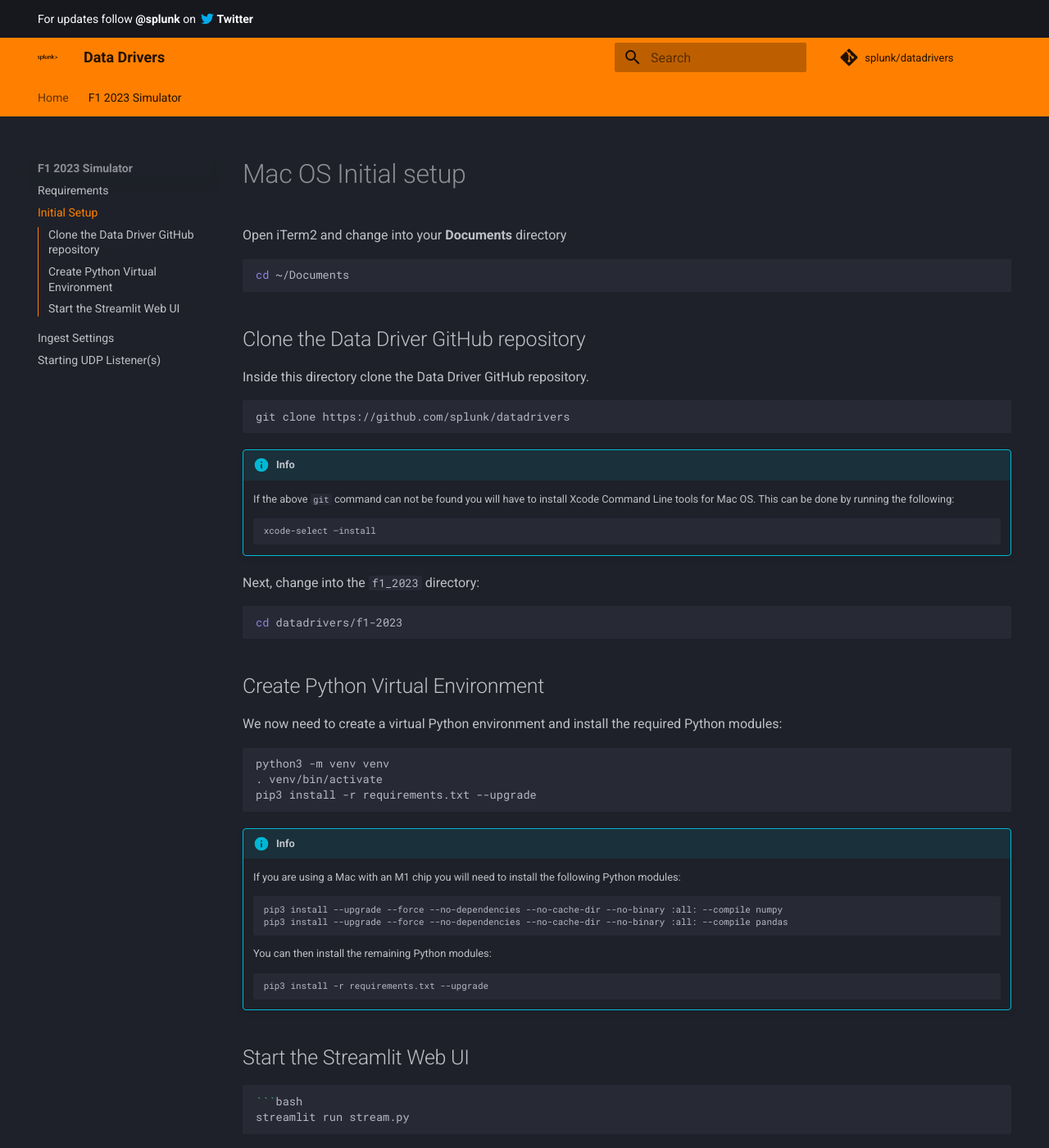
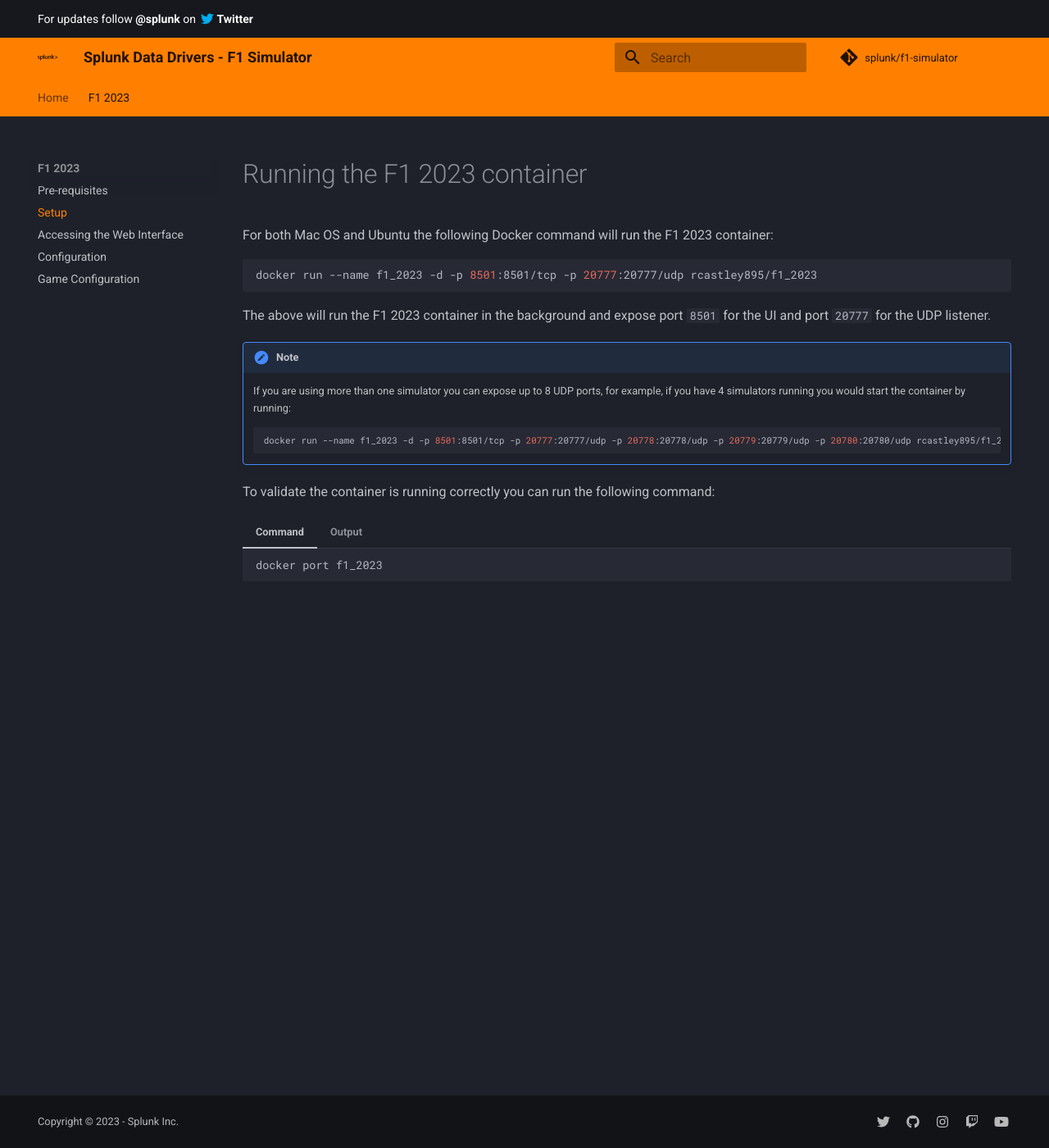
Before and after one commit to splunk/f1-simulator, an MkDocs documentation site: the page built from docs/f1_2023/setup.md, in a window 1280 px wide and 1400 px high. Shown: the whole window at 82% size. Built offline with MkDocs 1.6.1 and Material for MkDocs 9.7.7, drawn with Linux system fonts in a browser that asks for light colours; comment, search, counter and statistics services are not loaded; some of the changed text lies outside the part shown.

Commit message:
Updated documentation

````diff
--- a/docs/f1_2023/setup.md
+++ b/docs/f1_2023/setup.md
@@ -1,59 +1,32 @@
-# Mac OS Initial setup
+# Running the F1 2023 container
 
-Open iTerm2 and change into your **Documents** directory
+For both Mac OS and Ubuntu the following Docker command will run the F1 2023 container:
 
 ```bash
-cd ~/Documents
+docker run --name f1_2023 -d -p 8501:8501/tcp -p 20777:20777/udp rcastley895/f1_2023
 ```
 
-## Clone the Data Driver GitHub repository
+The above will run the F1 2023 container in the background and expose port `8501` for the UI and port `20777` for the UDP listener.
 
-Inside this directory clone the Data Driver GitHub repository.
+!!! note
 
-```git
-git clone https://github.com/splunk/datadrivers
-```
-
-!!! info
-    If the above `git` command can not be found you will have to install Xcode Command Line tools for Mac OS. This can be done by running the following:
+    If you are using more than one simulator you can expose up to 8 UDP ports, for example, if you have 4 simulators running you would start the container by running:
 
     ```bash
-    xcode-select –install
+    docker run --name f1_2023 -d -p 8501:8501/tcp -p 20777:20777/udp -p 20778:20778/udp -p 20779:20779/udp -p 20780:20780/udp rcastley895/f1_2023
     ```
 
-Next, change into the `f1_2023` directory:
+To validate the container is running correctly you can run the following command:
 
-```bash
-cd datadrivers/f1-2023
-```
-
-## Create Python Virtual Environment
-
-We now need to create a virtual Python environment and install the required Python modules:
-
-```bash
-python3 -m venv venv
-. venv/bin/activate
-pip3 install -r requirements.txt --upgrade
-```
-
-!!! info
-    If you are using a Mac with an M1 chip you will need to install the following Python modules:
+=== "Command"
 
     ```bash
-    pip3 install --upgrade --force --no-dependencies --no-cache-dir --no-binary :all: --compile numpy
-    pip3 install --upgrade --force --no-dependencies --no-cache-dir --no-binary :all: --compile pandas
+    docker port f1_2023
     ```
 
-    You can then install the remaining Python modules:
+=== "Output"
 
     ```bash
-    pip3 install -r requirements.txt --upgrade
+    8501/tcp -> 0.0.0.0:8501
+    20777/udp -> 0.0.0.0:20777
     ```
-
-## Start the Streamlit Web UI
-
-```bash
-```bash
-streamlit run stream.py
-```
--- a/mkdocs.yml
+++ b/mkdocs.yml
@@ -1,5 +1,5 @@
-site_name: Data Drivers
-repo_name: splunk/datadrivers
+site_name: Splunk Data Drivers - F1 Simulator
+repo_name: splunk/f1-simulator
 repo_url: https://github.com/splunk/f1-simualtor
 edit_uri: edit/main/docs
 theme:
@@ -30,18 +30,23 @@
 
 nav:
   - Home: index.md
+  - F1 2023:
 #  - Event Guide:
-#    - Introduction: event_guide/index.md
+#    - Overview: event_guide/index.md
 #    - Event Support: event_guide/event_support.md
 #    - Pre-Work: event_guide/prework.md
 #    - Game Configuration (Solo): event_guide/solo.md
 #    - Game Configuration (LAN): event_guide/lan.md
 #    - Host Laptop: event_guide/host_laptop.md
-  - F1 2023 Simulator:
-    - Requirements: f1_2023/requirements.md
-    - Initial Setup: f1_2023/setup.md
-    - Ingest Settings: f1_2023/ingest.md
-    - Starting UDP Listener(s): f1_2023/listener.md
+
+    - Pre-requisites: f1_2023/pre-reqs.md
+    - Setup: f1_2023/setup.md
+    - Accessing the Web Interface: f1_2023/ui.md
+    - Configuration: f1_2023/configuration.md
+    - Game Configuration: f1_2023/game.md
+#    - Splunk Observability Cloud: f1_2023/observability.md
+#    - Splunk Enterprise/Cloud: f1_2023/splunk.md
+
 
 extra:
   social:
@@ -56,10 +61,9 @@
     - icon: fontawesome/brands/youtube
       link: https://www.youtube.com/user/splunkvideos
 
-
   generator: false
 
 extra_css:
   - stylesheets/custom.css
 
-copyright: Copyright &copy; 2022 - Splunk Inc.
+copyright: Copyright &copy; 2023 - Splunk Inc.
````
Also changed, not shown: docs/event_guide/event_support.md (deleted, +0 -5 lines), docs/f1_2023/configuration.md (added, +34 -0 lines), docs/f1_2023/game.md (added, +18 -0 lines), docs/f1_2023/ingest.md (deleted, +0 -29 lines), docs/f1_2023/listener.md (+0 -2 lines), docs/f1_2023/observability.md (added, +5 -0 lines), docs/f1_2023/pre-reqs.md (added, +37 -0 lines), docs/f1_2023/requirements.md (deleted, +0 -28 lines), docs/f1_2023/splunk.md (added, +3 -0 lines), docs/f1_2023/ui.md (added, +7 -0 lines), docs/index.md (+1 -3 lines), docs/assets/screenshots/f1_2023_telemetry_settings.png (added).
